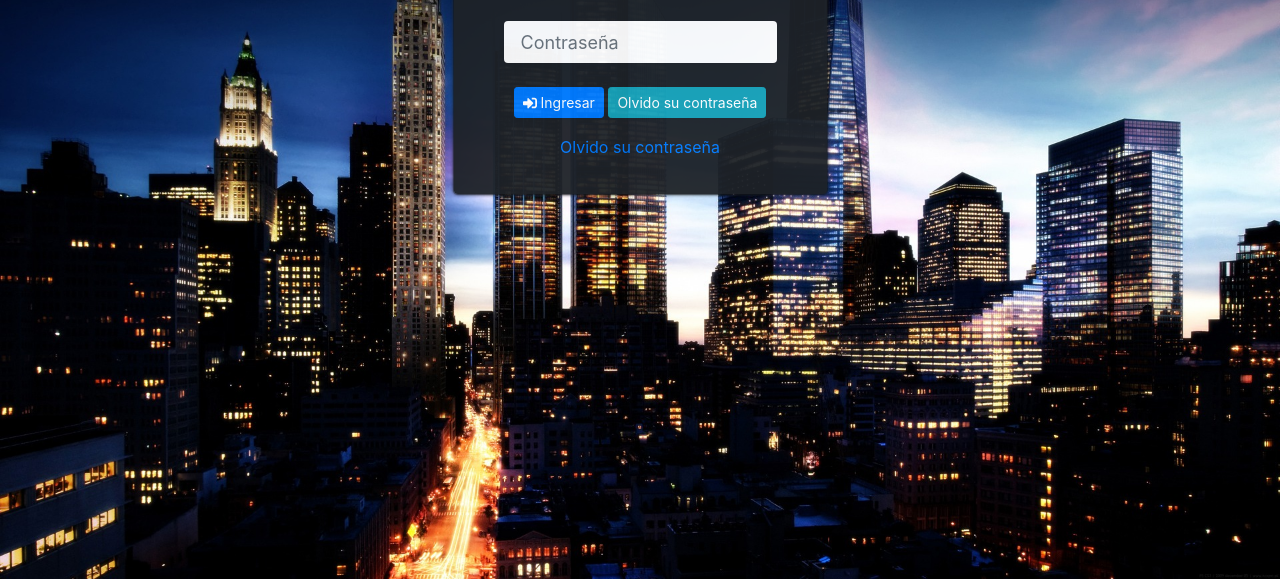
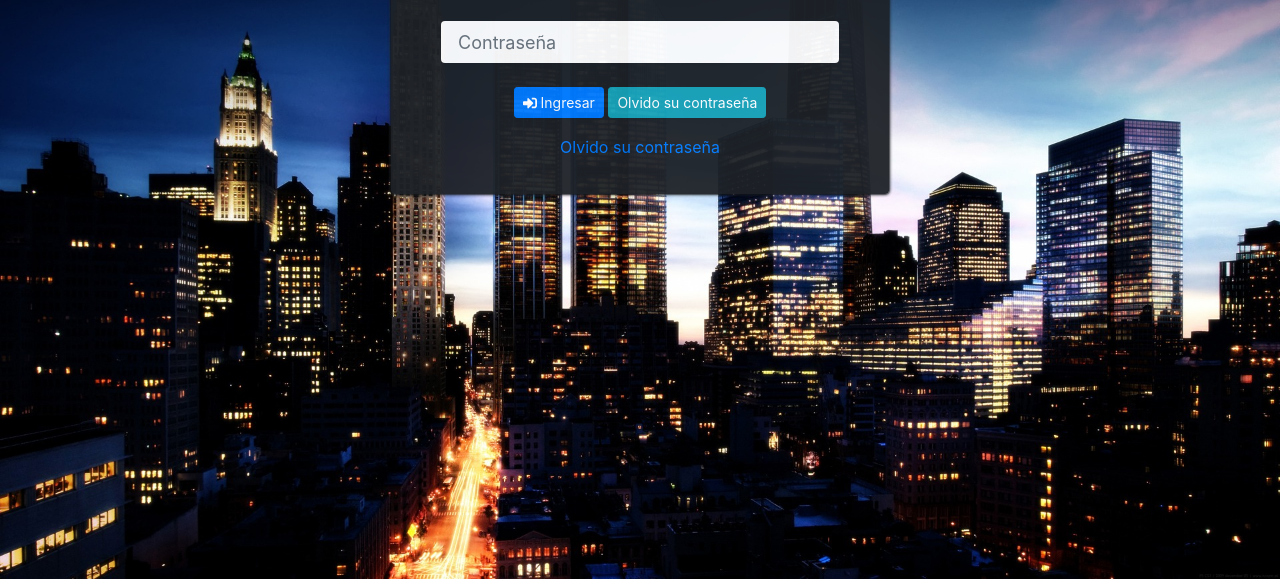
Before and after one commit to viewig/pagina-login, a plain HTML site: page index.html in a window 1280 px wide. Shown: the part 221-800 px from the top of the page. Drawn offline with nearby package versions, Linux system fonts and the light colour scheme.

Commit message:
Update index.html

```diff
--- a/index.html
+++ b/index.html
@@ -19,7 +19,7 @@
     </head>
     <body>
      <div class="modal-dialog text-center">
-        <div class="col-sm-9 main-section">
+        <div class="col-sm-30 main-section">
             <div class="modal-content">
                 <div class="col-12 user-img">
                     <img src="static/img/logo3.png">
```
